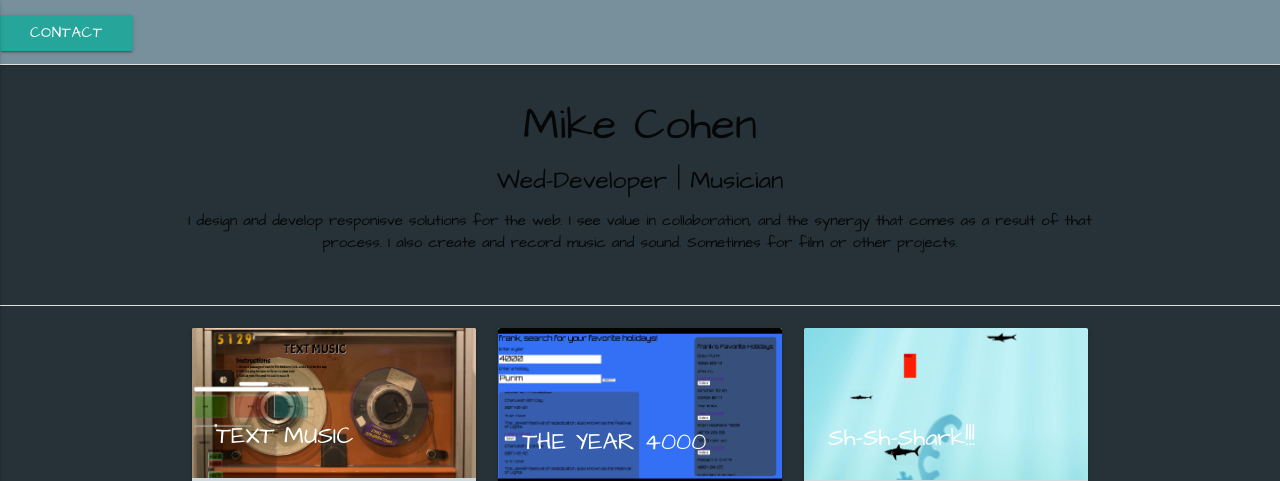
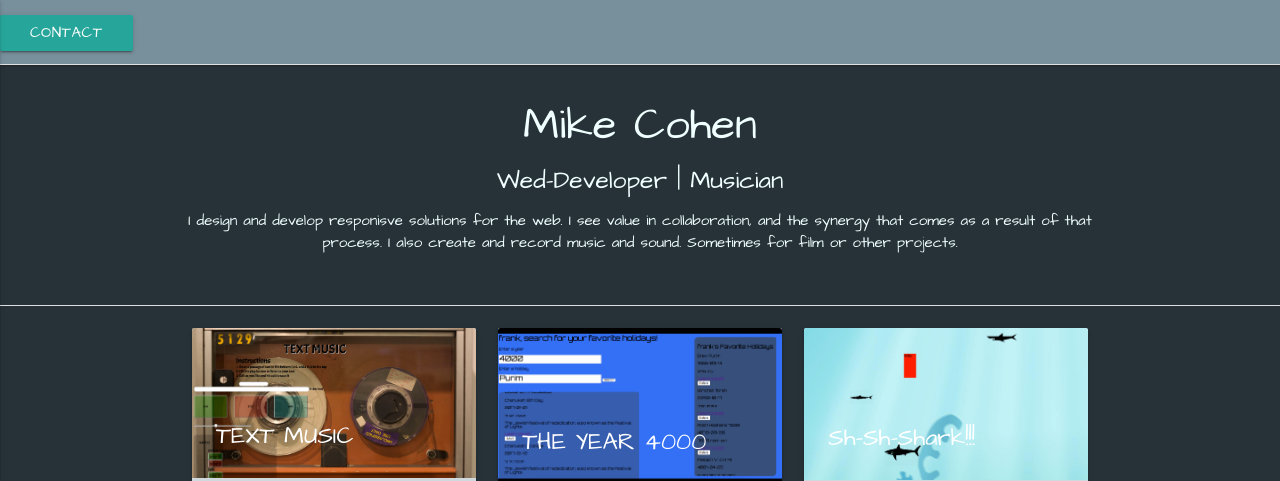
Before and after one commit to mcohen113/port3, a plain HTML site: page index.html in a window 1280 px wide. Shown: the top 481 px of the page. Drawn offline with nearby package versions, Linux system fonts and the light colour scheme.

Commit message:
font color for main section

```diff
--- a/assets/css/style.css
+++ b/assets/css/style.css
@@ -1,5 +1,9 @@
 body {
   font-family: 'Architects Daughter', cursive;
+}
+
+#main-section {
+  color:  #F0FFFF;
 }
 
 
--- a/index.html
+++ b/index.html
@@ -70,7 +70,7 @@
     </nav>
 
   <div class="divider"></div>
-    <div class="section">
+    <div class="section" id="main-section">
       <div class="container">
         <div class="row center">
           <h3>Mike Cohen</h3>
```
